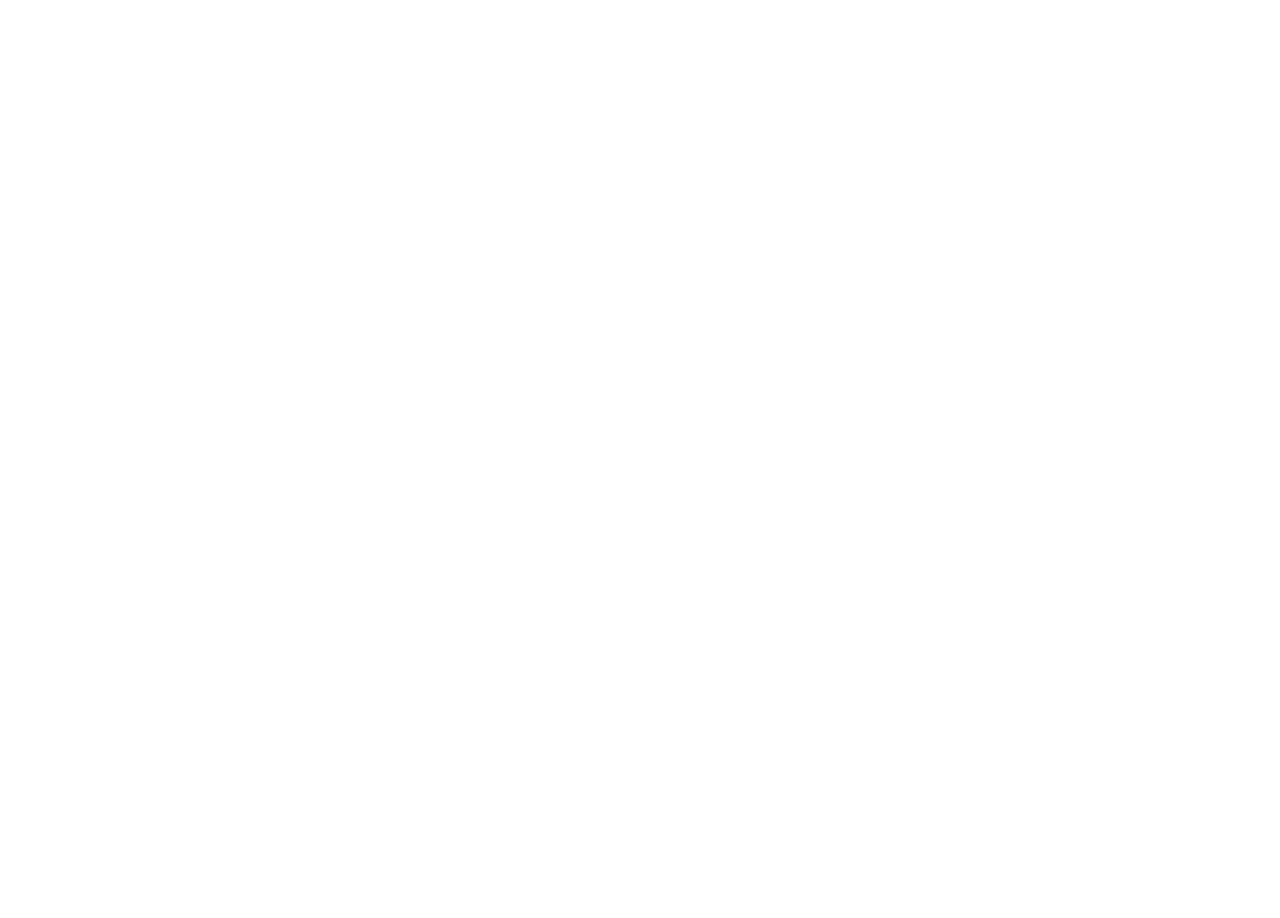
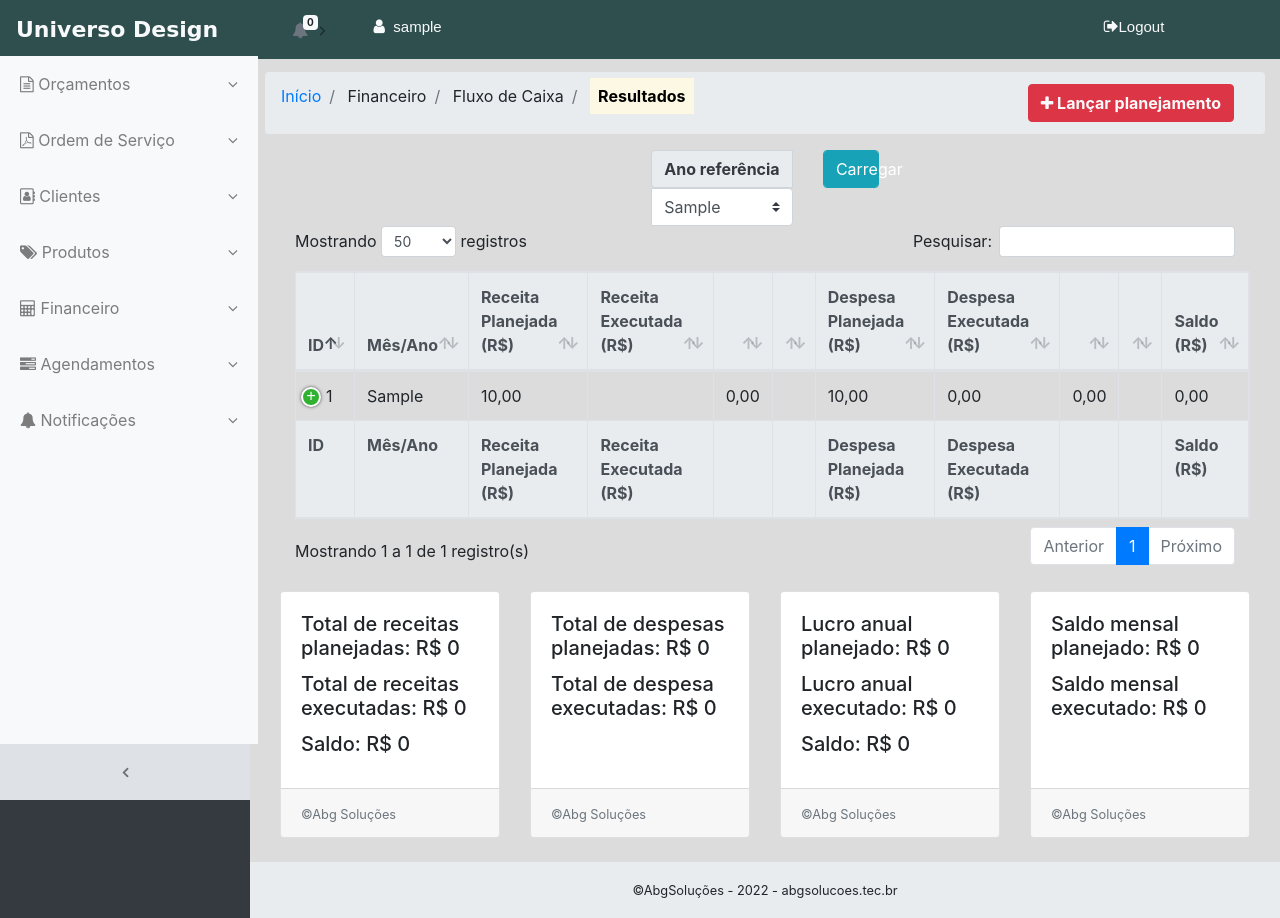
Before and after one commit to Ivonilson/prjUniversoDesign, a PHP site: page /index.php?pagina=resultados in a window 1280 px wide. Before the commit the page is empty. Before the commit the page ends 800 px from the top, so only its background shows below. Run offline with PHP 8.4, Linux system fonts and the light colour scheme; the visitor is signed in with stand-in values (Sample User, id 1); data comes from the database, SQL or seed files in the repository; tables that the repository leaves empty or names only in its code hold one stand-in row (values such as "Sample post"); data that the repository does not hold is empty.

Commit message:
resultados.php

```diff
--- /dev/null
+++ b/controller/crtResultados.php
@@ -0,0 +1,28 @@
+<?php
+require "model/Resultados.php";
+
+
+	class crtResultados {
+
+		public function pesqResultados()
+		{
+
+			$dados = new Resultados();
+			$dataSet = $dados->pesquisaResultados();
+			return $dataSet;
+
+		}
+
+	}
+
+	$crtl = new crtResultados();
+	$mes_ano = new Resultados();
+	$ano = new Resultados();
+    $receitas = new Resultados();
+
+	$anoRetornado = $ano->pesquisaAnoResultados();
+    $resultados = $crtl->pesqResultados();
+    $receitasExecutadas = $receitas->pesquisaReceitasExecutadas();
+
+
+?>
--- a/includes/navegacao.php
+++ b/includes/navegacao.php
@@ -163,7 +163,7 @@
 							</li>
 
 							<li>
-								<a href="/?pagina=resultados-caixa">Resultados</a>
+								<a href="/?pagina=resultados">Resultados</a>
 							</li>
 
 						</ul>
--- a/index.php
+++ b/index.php
@@ -51,6 +51,11 @@ switch ($pagina) {
 	case 'planejamento':
 		require_once "controller/crtPlanejamento.php";
 		include_once "view/planejamento.php";
+		break;
+
+	case 'resultados':
+		require_once "controller/crtResultados.php";
+		include_once "view/resultados.php";
 		break;
 
 	case 'cadastrar-cidade':
--- /dev/null
+++ b/model/Resultados.php
@@ -0,0 +1,82 @@
+<?php
+require_once "Conn.php";
+//require_once "DadosAuxiliares.php";
+
+class Resultados {
+
+	function pesquisaResultados()
+	{
+
+		try {
+				$querySelect = "SELECT  id_plan_rec_desp, mes_ano_planejado, valor_receita as valor_receita_planejada, valor_despesa as valor_despesa_planejada from tbl_planejamento_anual_receita_despesa ORDER BY id_plan_rec_desp ASC";
+
+				/*$querySelect = "SELECT cod_os, id_orcamento, contato, endereco, cidade_uf, data_cadastro, data_agendamento, sit_pagamento, status, observacao  FROM tbl_os WHERE data_cadastro >= '$data_inicial' AND data_cadastro <= '$data_final'";*/
+
+				$conn = new Conn();
+				$dadosResultados = $conn->getConn()->query($querySelect);
+
+				/* bindParam não está funcionando, verificar o por que.
+				$dadosPorDataRecb->bindParam(':dataInicial', $data_inicial);
+				$dadosPorDataReceb->bindParam(':dataFinal', $data_final);
+				*/
+
+				$resultados = $dadosResultados->fetchAll(PDO::FETCH_ASSOC);
+
+				return $resultados;
+
+		} catch(PDOException $e) {
+			echo "ERRO: ".$e->getMessage();
+		}
+
+
+	}
+
+	function pesquisaAnoResultados()
+	{
+
+		try {
+				$querySelect = "SELECT DISTINCT ano from tbl_planejamento_anual_receita_despesa";
+
+				/*$querySelect = "SELECT cod_os, id_orcamento, contato, endereco, cidade_uf, data_cadastro, data_agendamento, sit_pagamento, status, observacao  FROM tbl_os WHERE data_cadastro >= '$data_inicial' AND data_cadastro <= '$data_final'";*/
+
+				$conn = new Conn();
+				$buscaAno = $conn->getConn()->query($querySelect);
+
+				$resultado = $buscaAno->fetchAll(PDO::FETCH_ASSOC);
+
+				return $resultado;
+
+		} catch(PDOException $e) {
+			echo "ERRO: ".$e->getMessage();
+		}
+
+
+	}
+
+    function pesquisaReceitasExecutadas()
+    {
+        try {
+
+            $querySelect = "SELECT  valor, data_referencia from tbl_receita";
+
+            /*$querySelect = "SELECT cod_os, id_orcamento, contato, endereco, cidade_uf, data_cadastro, data_agendamento, sit_pagamento, status, observacao  FROM tbl_os WHERE data_cadastro >= '$data_inicial' AND data_cadastro <= '$data_final'";*/
+
+            $conn = new Conn();
+            $dadosResultados = $conn->getConn()->query($querySelect);
+
+            /* bindParam não está funcionando, verificar o por que.
+            $dadosPorDataRecb->bindParam(':dataInicial', $data_inicial);
+            $dadosPorDataReceb->bindParam(':dataFinal', $data_final);
+            */
+
+            $resultados = $dadosResultados->fetchAll(PDO::FETCH_ASSOC);
+
+            return $resultados;
+
+    } catch(PDOException $e) {
+        echo "ERRO: ".$e->getMessage();
+    }
+    }
+
+}
+?>
--- a/view/planejamento.php
+++ b/view/planejamento.php
@@ -54,10 +54,11 @@ if ($_SESSION['user'] == NULL) {
 							<?php
 								}
 							?>
-
 						</select>
+					</div>
+				</div>
+					<div class="col-1">
 						<button class="btn btn-info col form-control">Carregar</button>
-						</div>
 					</div>
 			</div>
 
@@ -143,6 +144,7 @@ if ($_SESSION['user'] == NULL) {
 							</tr>
 						</thead>
 						<tfoot class="thead-light">
+							<tr>
 								<th>ID</th>
 								<th>Mês/Ano</th>
 								<th>Valor Receita(R$)</th>
--- /dev/null
+++ b/view/resultados.php
@@ -0,0 +1,240 @@
+<?php
+if ($_SESSION['user'] == NULL) {
+	header('Location: index.php');
+}
+?>
+
+<!DOCTYPE html>
+<html lang="pt-br">
+
+<head>
+	<meta charset="utf-8">
+	<meta name="viewport" content="width=device-width, initial-scale=1, shrink-to-fit=no">
+	<title>Resultados</title>
+	<?php require_once 'includes/bootstrap-css.php'; ?>
+	<script src="../js/abg2.js"></script>
+</head>
+
+<body class="bg-dark fixed-nav sticky-footer" id="page-top">
+	<!-- NAVEGAÇÃO -->
+	<?php require_once 'includes/navegacao.php'; ?>
+
+	<div class="content-wrapper" id="background-tela-consulta">
+		<div class="container-fluid">
+			<ol class="breadcrumb">
+				<li class="breadcrumb-item">
+					<a href="?pagina=os-do-dia" class="text-decoration-none">Início</a>
+				</li>
+				<li class="breadcrumb-item">
+					Financeiro
+				</li>
+				<li class="breadcrumb-item">
+					Fluxo de Caixa
+				</li>
+				<li class="breadcrumb-item">
+					<mark class="p-2 font-weight-bold">Resultados</mark>
+				</li>
+				<div class="col">
+					<a href="/?pagina=lancar-planejamento" class="btn btn-danger text-light float-right font-weight-bold rounded" data-bs-toggle="tooltip" data-bs-placement="bottom" title="Incluir mês/ano"><i class="fa fa-plus"></i> Lançar planejamento</a>
+				</div>
+			</ol>
+
+			<div class="row justify-content-md-center">
+				<div class="col-2">
+					<div class="input-group">
+						<div class="input-group-prepend">
+							<label class="text-dark float-right input-group-text font-weight-bold">Ano referência</label>
+						</div>
+						<select class="float-right custom-select" name="" id="">
+							<?php
+								foreach($anoRetornado as $value){
+							?>
+							<option value=""><?= $value['ano'] ?></option>
+							<?php
+								}
+							?>
+						</select>
+					</div>
+				</div>
+					<div class="col-1">
+						<button class="btn btn-info col form-control">Carregar</button>
+					</div>
+			</div>
+
+			<!--
+			<div class="row mb-3">
+
+				<div class="col mb-1">
+					<a href="?pagina=pesquisa-por-os" data-bs-toggle="tooltip" data-bs-placement="bottom" class="botoes-atalho-cons" title="Pesq. O.S. por código"><i class="fa fa-search" aria-hidden="true"></i> Pesq. O.S. por código </a>
+				</div>
+
+				<div class="col mb-1">
+					<a href="?pagina=pesquisa-por-data-agendamento" class="botoes-atalho-cons" data-bs-toggle="tooltip" data-bs-placement="bottom" title="Pesq. por data de agendamento"><i class="fa fa-search " aria-hidden="true"></i> O.S(s) por data de agendamento </a>
+				</div>
+
+				<div class="col mb-1">
+					<a href="?pagina=pesquisa-por-orcamento" class="botoes-atalho-cons" data-bs-toggle="tooltip" data-bs-placement="bottom" title="Orçamentos cadastrados"><i class="fa fa-search " aria-hidden="true"></i> Orçamentos </a>
+				</div>
+
+				<div class="col mb-1">
+					<a href="?pagina=pesquisa-produto" class="botoes-atalho-cons" data-bs-toggle="tooltip" data-bs-placement="bottom" title="Produtos cadastrados"><i class="fa fa-search " aria-hidden="true"></i> Produtos </a>
+				</div>
+
+				<div class="col mb-1">
+					<a href="?pagina=pesquisa-cliente" class="botoes-atalho-cons" data-bs-toggle="tooltip" data-bs-placement="bottom" title="Clientes cadastrados"><i class="fa fa-search " aria-hidden="true"></i> Clientes </a>
+				</div>
+
+			</div>
+            -->
+
+			<div id="row-tbl-consulta">
+				<div class="col">
+
+					<table class="table table-bordered table-hover display" id="dataTable" width="100%" cellspacing="0">
+						<thead class="thead-light">
+							<tr>
+                                <th>ID</th>
+								<th>Mês/Ano</th>
+								<th>Receita Planejada (R$)</th>
+                                <th>Receita Executada (R$)</th>
+                                <th></th>
+                                <th></th>
+                                <th>Despesa Planejada (R$)</th>
+                                <th>Despesa Executada (R$)</th>
+                                <th></th>
+                                <th></th>
+								<th>Saldo (R$)</th>
+								<th>Status</th>
+							</tr>
+						</thead>
+						<tfoot class="thead-light">
+                            <tr>
+                                <th>ID</th>
+                                <th>Mês/Ano</th>
+								<th>Receita Planejada (R$)</th>
+                                <th>Receita Executada (R$)</th>
+                                <th></th>
+                                <th></th>
+                                <th>Despesa Planejada (R$)</th>
+                                <th>Despesa Executada (R$)</th>
+                                <th></th>
+                                <th></th>
+								<th>Saldo (R$)</th>
+								<th>Status</th>
+							</tr>
+						</tfoot>
+						<tbody>
+							<?php
+
+							//$valor_total_receita_planejada = 0;
+                           // $valor_total_receita_executada = 0;
+							//$valor_total_despesa_planejada = 0;
+                           // $valor_total_despesa_executada = 0;
+
+                           $mes = ["01" => "JANEIRO", "02" => "FEVEREIRO", "03" => "MARÇO", "04" => "ABRIL",
+                                  "05" => "MAIO", "06" => "JUNHO", "07" => "JULHO", "08" => "AGOSTO",
+                                  "09" => "SETEMBRO", "10" => "OUTUBRO", "11" => "NOVEMBRO", "12" => "DEZEMBRO"
+                            ];
+
+                           $valor = 0;
+                           $numero_mes = 0;
+                           $contador = 1;
+
+							if ($resultados != NULL) {
+
+								foreach ($resultados as $value) {
+
+                                    $numero_mes = substr($receitasExecutadas["$contador"]['data_referencia'], 5, 2 );
+
+							?>
+									<tr>
+                                        <td class="sr-only"><?= $value['id_plan_rec_desp'] ?></td>
+										<td><?= $value['mes_ano_planejado'] ?></td>
+										<td><?= number_format($value['valor_receita_planejada'], 2, ',', '.') ?></td>
+										<td><?php if($numero_mes.'/'.substr($receitasExecutadas["$contador"]["data_referencia"], 0, 4 ) == $value['mes_ano_planejado'] ) { $valor = $receitasExecutadas["$contador"]["valor"];  echo number_format($valor, 2, ',', '.');}  ?></td>
+                                        <td><?= number_format($value['saldo_despesa'], 2, ',', '.') ?></td>
+                                        <td></td>
+                                        <td><?= number_format($value['valor_despesa_planejada'], 2, ',', '.') ?></td>
+										<td><?= number_format($value['valor'], 2, ',', '.') ?></td>
+                                        <td><?= number_format($value['saldo_receita'], 2, ',', '.') ?></td>
+                                        <td></td>
+										<td><?= number_format($value['saldo'], 2, ',', '.') ?></td>
+										<td>Fazer via JS</td>
+									</tr>
+
+							<?php
+									$conexao = null;
+
+                                    $contador++;
+								}
+							} else {
+								echo "<span class='text-danger'></span><br><br>";
+							}
+							?>
+						</tbody>
+					</table>
+
+					<br>
+
+					<div class="card-deck">
+						<div class="card">
+							<!--<img class="card-img-top" src=".../100px180/" alt="Card image cap">-->
+							<div class="card-body">
+								<h5 class="card-title">Total de receitas planejadas: R$ <?=  $valor_total_receita_planejada != null ? number_format( $valor_total_receita_planejada, 2, ',', '.') : '0' ?></h5>
+								<h5 class="card-title">Total de receitas executadas: R$ <?= $valor_total_receita_executada != null ? number_format($valor_total_receita_executada, 2, ',', '.') : '0' ?></h5>
+                                <h5 class="card-title">Saldo: R$ <?= $saldo != null ? number_format($saldo, 2, ',', '.') : '0' ?></h5>
+                                <!--<p class="card-text">This is a wider card with supporting text below as a natural lead-in to additional content. This content is a little bit longer.</p>-->
+							</div>
+							<div class="card-footer">
+								<small class="text-muted">&copyAbg Soluções  </small>
+							</div>
+						</div>
+						<div class="card">
+							<!--<img class="card-img-top" src=".../100px180/" alt="Card image cap">-->
+							<div class="card-body">
+								<h5 class="card-title">Total de despesas planejadas: R$ <?=  $valor_total_despesa_planejada != null ? number_format( $valor_total_receita_planejada, 2, ',', '.') : '0' ?></h5>
+								<h5 class="card-title">Total de despesa executadas: R$ <?= $valor_total_receita_executada != null ? number_format($valor_total_receita_executada, 2, ',', '.') : '0' ?></h5>
+                                <!--<p class="card-text">This is a wider card with supporting text below as a natural lead-in to additional content. This content is a little bit longer.</p>-->
+							</div>
+							<div class="card-footer">
+								<small class="text-muted">&copyAbg Soluções  </small>
+							</div>
+						</div>
+						<div class="card">
+							<!--<img class="card-img-top" src=".../100px180/" alt="Card image cap">-->
+							<div class="card-body">
+								<h5 class="card-title">Lucro anual planejado: R$ <?= $valor_total_receita_planejada != null ? number_format($valor_total_receita_planejada - $valor_total_despesa_planejada, 2, ',', '.') : '0' ?></h5>
+								<h5 class="card-title">Lucro anual executado: R$ <?= $valor_total_receita_executada != null ? number_format($valor_total_receita_executada - $valor_total_despesa_planejada, 2, ',', '.') : '0' ?></h5>
+                                <h5 class="card-title">Saldo: R$ <?= $saldo != null ? number_format($saldo, 2, ',', '.') : '0' ?></h5>
+                                <!--<p class="card-text">This is a wider card with supporting text below as a natural lead-in to additional content. This content is a little bit longer.</p>-->
+							</div>
+							<div class="card-footer">
+								<small class="text-muted">&copyAbg Soluções  </small>
+							</div>
+						</div>
+						<div class="card">
+							<!--<img class="card-img-top" src=".../100px180/" alt="Card image cap">-->
+							<div class="card-body">
+								<h5 class="card-title">Saldo mensal planejado: R$ <?= $valor_total_receita_planejada != null ? number_format($valor_total_receita_planejada - $valor_total_despesa_planejada, 2, ',', '.') : '0' ?></h5>
+								<h5 class="card-title">Saldo mensal executado: R$ <?= $valor_total_receita_executada != null ? number_format($valor_total_receita_executada - $valor_total_despesa_planejada, 2, ',', '.') : '0' ?></h5>
+                                <!--<p class="card-text">This is a wider card with supporting text below as a natural lead-in to additional content. This content is a little bit longer.</p>-->
+							</div>
+							<div class="card-footer">
+								<small class="text-muted">&copyAbg Soluções  </small>
+							</div>
+						</div>
+					</div>
+
+					<br>
+				</div>
+			</div>
+		</div>
+
+		<?php require_once 'includes/bootstrap-js.php'; ?>
+
+		<!-- rodapé -->
+		<?php require_once 'includes/rodape.php'; ?>
+	</div>
+</body>
+
+</html>
```
Lines whose indentation alone changed are shown as unchanged.
